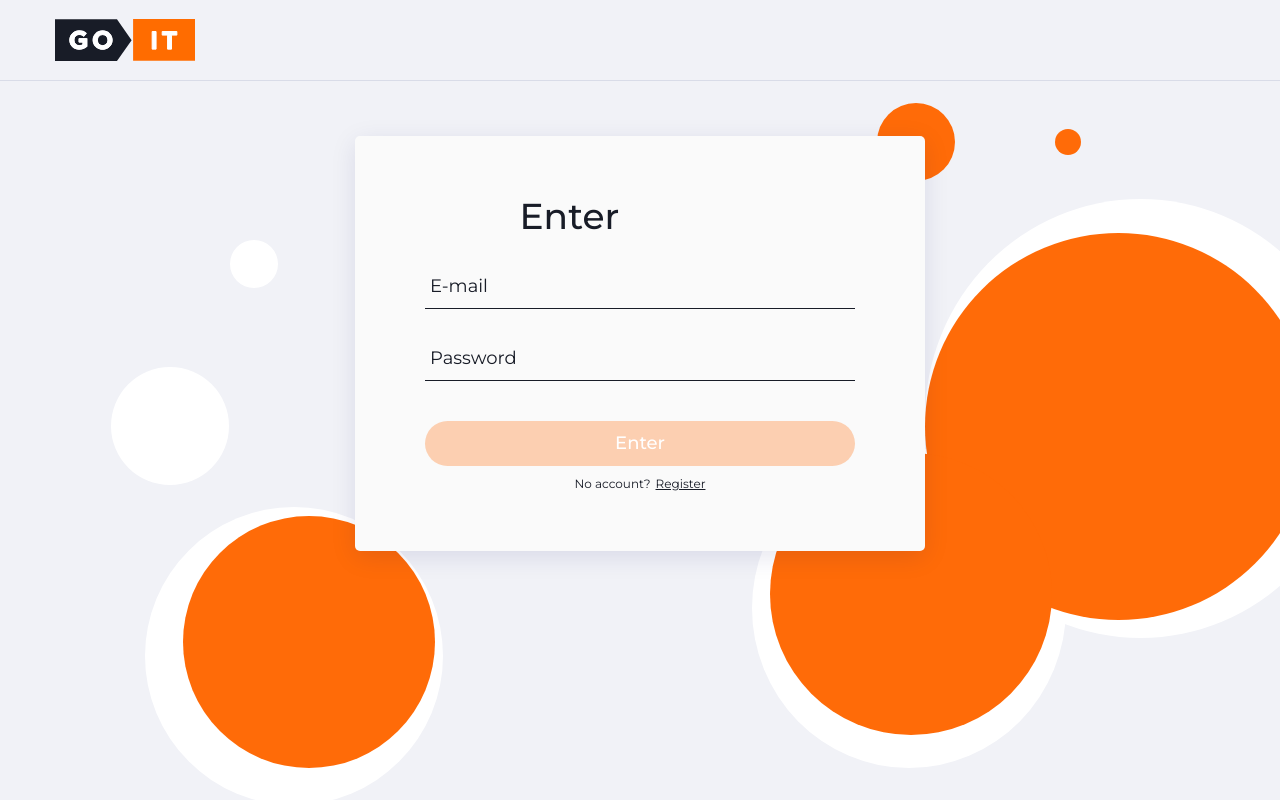
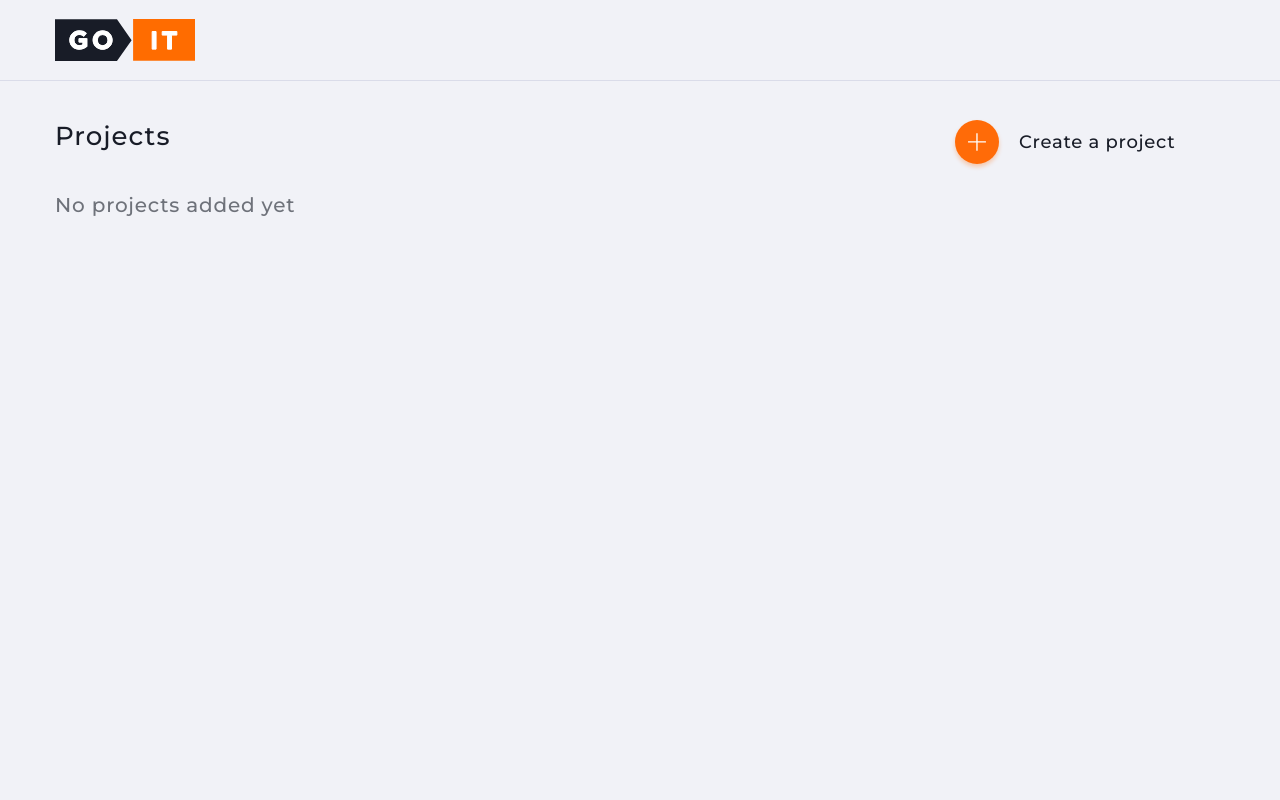
Before and after one commit to Rostyslav-Zahorulko/planner-frontend, a React (Create React App) app: page /projects in a window 1280 px wide. Before the commit this address led to /login. Built offline with nearby package versions, Linux system fonts and the light colour scheme; no server answers.

Commit message:
fix add button

```diff
--- a/src/components/AddButton/AddButton.js
+++ b/src/components/AddButton/AddButton.js
@@ -1,9 +1,9 @@
 import s from './AddButton.module.css';
 import { ReactComponent as PlusIcon } from '../../images/plus-icon.svg';
 
-export default function AddButton({ createModal }) {
+export default function AddButton({ onClick }) {
   return (
-    <button className={s.btn} onClick={createModal} type="button">
+    <button type="button" className={s.btn} onClick={onClick}>
       <PlusIcon className={s.icon} />
     </button>
   );
```
Also changed, not shown: src/App.js (+7 -7 lines).
